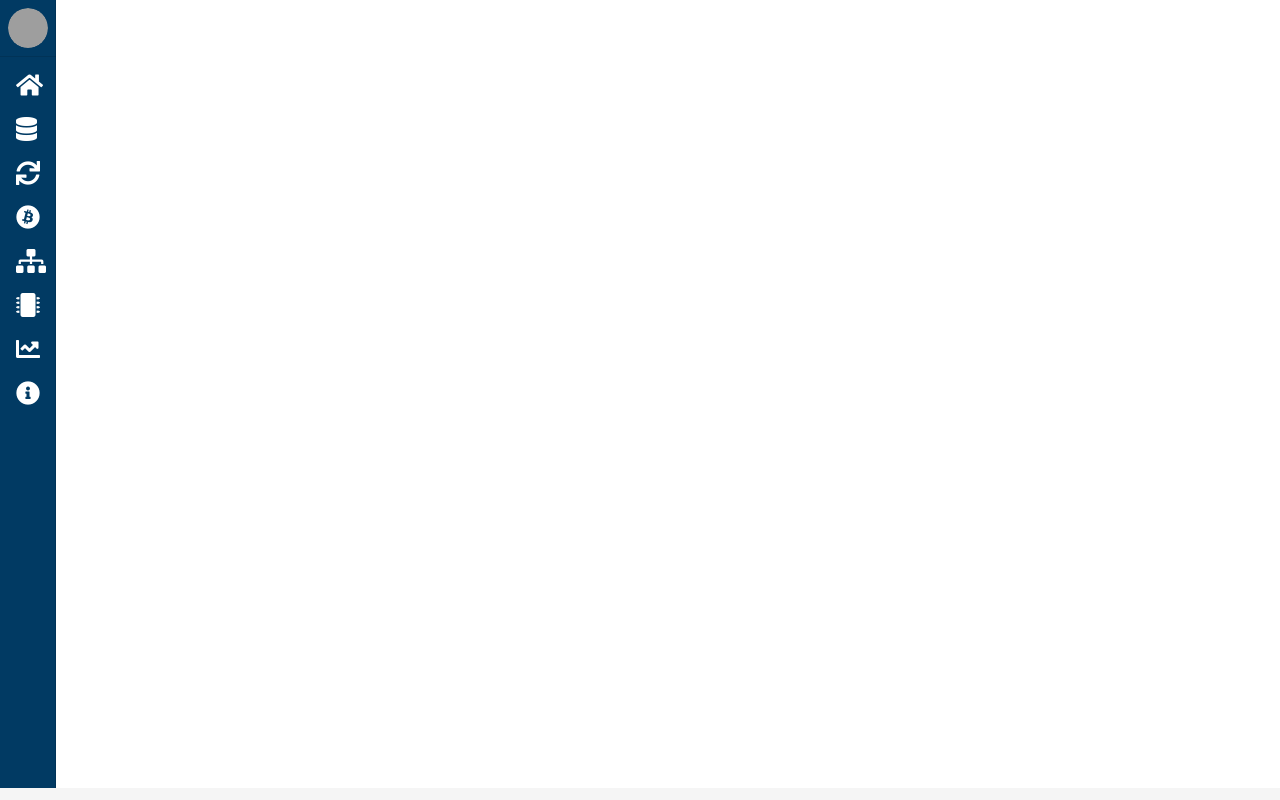
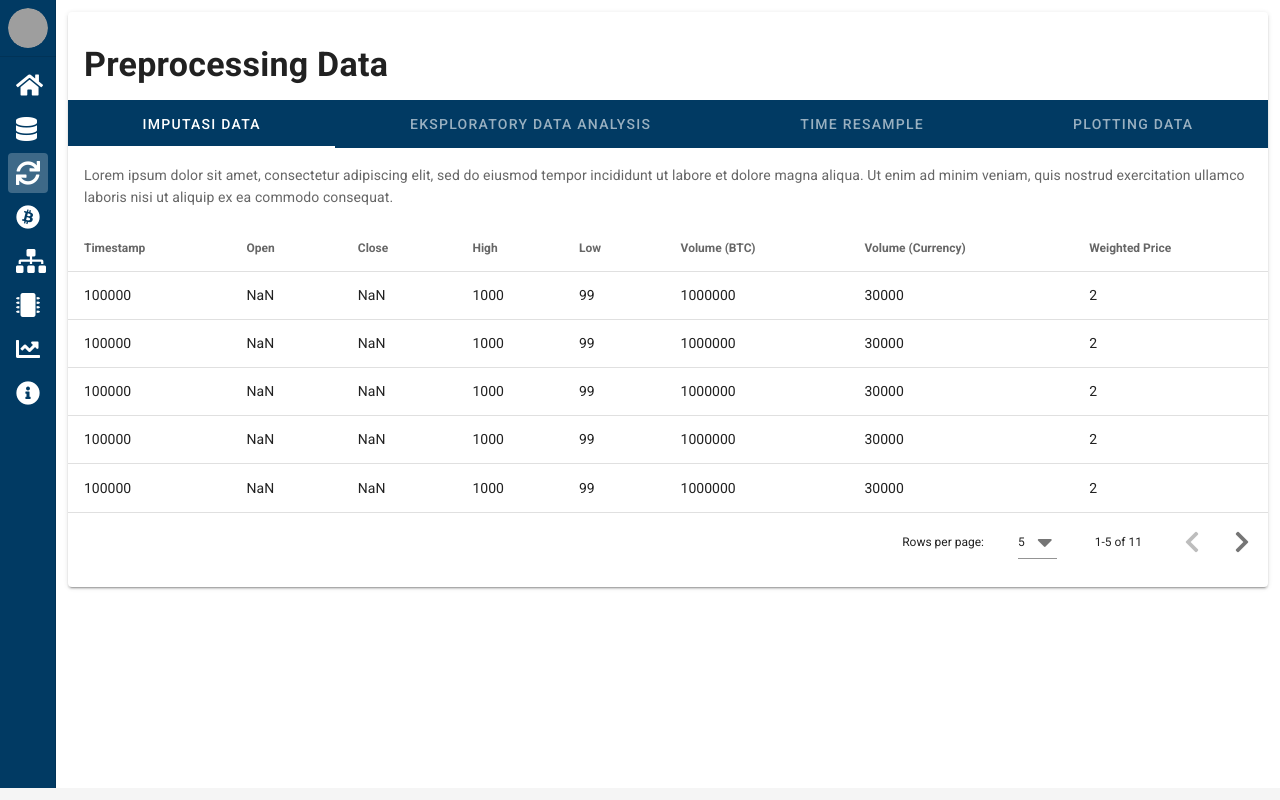
Before and after one commit to MRzal/SkripsiTSABTC, a Vue app in the folder client/: page /preprocessing in a window 1280 px wide. Built offline with nearby package versions, Linux system fonts and the light colour scheme; grey boxes are pictures that could not be loaded.

Commit message:
add preprocessing frontend

```diff
--- a/client/src/components/sidebar/sidebar.vue
+++ b/client/src/components/sidebar/sidebar.vue
@@ -56,7 +56,7 @@ export default {
       {
         title: 'Preprocessing',
         icon: 'fa-sync',
-        path: '/about',
+        path: '/preprocessing',
       },
       {
         title: 'Penentuan Model',
--- a/client/src/router/index.js
+++ b/client/src/router/index.js
@@ -2,6 +2,7 @@ import Vue from 'vue';
 import VueRouter from 'vue-router';
 import Home from '../views/Home.vue';
 import Dataset from '../views/Dataset.vue';
+import Preprocessing from '../views/Preprocessing.vue';
 
 Vue.use(VueRouter);
 
@@ -15,6 +16,11 @@ const routes = [
     path: '/dataset',
     name: 'Dataset',
     component: Dataset,
+  },
+  {
+    path: '/preprocessing',
+    name: 'Preprocessing',
+    component: Preprocessing,
   },
   {
     path: '/about',
--- /dev/null
+++ b/client/src/views/Preprocessing.vue
@@ -0,0 +1,199 @@
+<template>
+  <v-card>
+    <div class="py-4">
+      <v-card-title class="text-h4 font-weight-bold">
+        Preprocessing Data
+      </v-card-title>
+      <v-tabs
+        v-model="tab"
+        background-color="#013A63"
+        grow
+        dark
+      >
+        <v-tab
+          v-for="item in items"
+          :key="item"
+        >
+          {{ item }}
+        </v-tab>
+      </v-tabs>
+
+      <v-tabs-items v-model="tab">
+        <v-tab-item
+          v-for="item in items"
+          :key="item"
+        >
+          <v-card
+            flat
+          >
+            <v-card-text>{{ text }}</v-card-text>
+            <v-data-table
+              :headers="headers"
+              :items="dataset"
+              :items-per-page="5"
+            ></v-data-table>
+          </v-card>
+        </v-tab-item>
+      </v-tabs-items>
+    </div>
+  </v-card>
+</template>
+
+<script>
+export default {
+  name: 'Preprocessing',
+  data: () => ({
+    tab: null,
+    items: [
+      'Imputasi Data', 'Eksploratory Data Analysis', 'Time Resample', 'Plotting Data',
+    ],
+    text: 'Lorem ipsum dolor sit amet, consectetur adipiscing elit, sed do eiusmod tempor incididunt ut labore et dolore magna aliqua. Ut enim ad minim veniam, quis nostrud exercitation ullamco laboris nisi ut aliquip ex ea commodo consequat.',
+    headers: [
+      {
+        text: 'Timestamp',
+        value: 'timestamp',
+      },
+      {
+        text: 'Open',
+        value: 'open',
+      },
+      {
+        text: 'Close',
+        value: 'close',
+      },
+      {
+        text: 'High',
+        value: 'high',
+      },
+      {
+        text: 'Low',
+        value: 'low',
+      },
+      {
+        text: 'Volume (BTC)',
+        value: 'volumeBtc',
+      },
+      {
+        text: 'Volume (Currency)',
+        value: 'volumeCurrency',
+      },
+      {
+        text: 'Weighted Price',
+        value: 'weightedPrice',
+      },
+    ],
+    dataset: [
+      {
+        timestamp: 100000,
+        open: NaN,
+        close: NaN,
+        high: 1000,
+        low: 99,
+        volumeBtc: 1000000,
+        volumeCurrency: 30000,
+        weightedPrice: 2,
+      },
+      {
+        timestamp: 100000,
+        open: NaN,
+        close: NaN,
+        high: 1000,
+        low: 99,
+        volumeBtc: 1000000,
+        volumeCurrency: 30000,
+        weightedPrice: 2,
+      },
+      {
+        timestamp: 100000,
+        open: NaN,
+        close: NaN,
+        high: 1000,
+        low: 99,
+        volumeBtc: 1000000,
+        volumeCurrency: 30000,
+        weightedPrice: 2,
+      },
+      {
+        timestamp: 100000,
+        open: NaN,
+        close: NaN,
+        high: 1000,
+        low: 99,
+        volumeBtc: 1000000,
+        volumeCurrency: 30000,
+        weightedPrice: 2,
+      },
+      {
+        timestamp: 100000,
+        open: NaN,
+        close: NaN,
+        high: 1000,
+        low: 99,
+        volumeBtc: 1000000,
+        volumeCurrency: 30000,
+        weightedPrice: 2,
+      },
+      {
+        timestamp: 100000,
+        open: NaN,
+        close: NaN,
+        high: 1000,
+        low: 99,
+        volumeBtc: 1000000,
+        volumeCurrency: 30000,
+        weightedPrice: 2,
+      },
+      {
+        timestamp: 100000,
+        open: NaN,
+        close: NaN,
+        high: 1000,
+        low: 99,
+        volumeBtc: 1000000,
+        volumeCurrency: 30000,
+        weightedPrice: 2,
+      },
+      {
+        timestamp: 100000,
+        open: NaN,
+        close: NaN,
+        high: 1000,
+        low: 99,
+        volumeBtc: 1000000,
+        volumeCurrency: 30000,
+        weightedPrice: 2,
+      },
+      {
+        timestamp: 100000,
+        open: NaN,
+        close: NaN,
+        high: 1000,
+        low: 99,
+        volumeBtc: 1000000,
+        volumeCurrency: 30000,
+        weightedPrice: 2,
+      },
+      {
+        timestamp: 100000,
+        open: NaN,
+        close: NaN,
+        high: 1000,
+        low: 99,
+        volumeBtc: 1000000,
+        volumeCurrency: 30000,
+        weightedPrice: 2,
+      },
+      {
+        timestamp: 100000,
+        open: NaN,
+        close: NaN,
+        high: 1000,
+        low: 99,
+        volumeBtc: 1000000,
+        volumeCurrency: 30000,
+        weightedPrice: 2,
+      },
+    ],
+  }),
+};
+</script>
```
